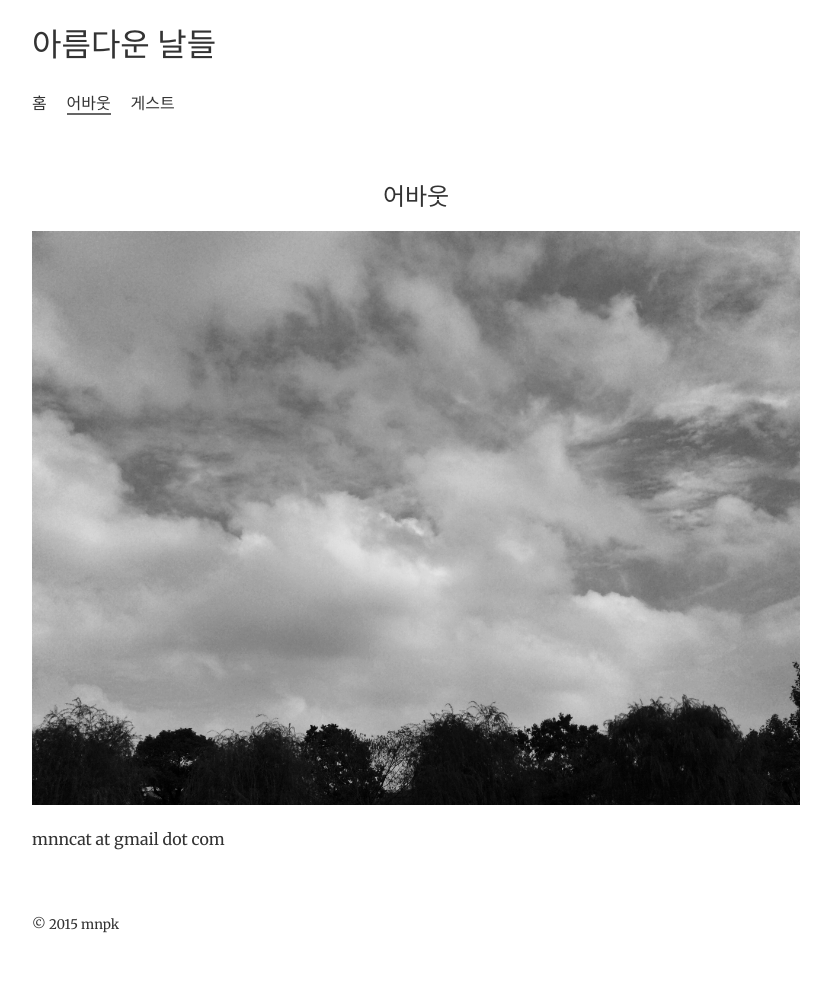
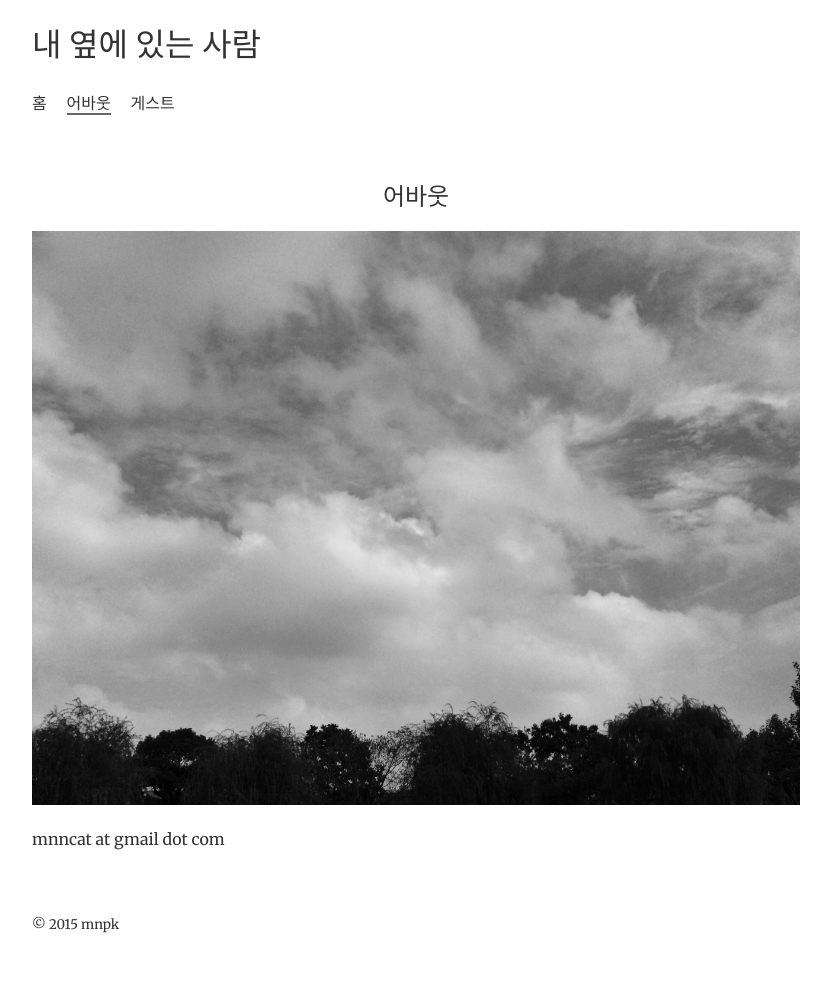
Before and after one commit to mnpk/mnpk.old.github.io, a Jekyll site: the page built from about.md, in a window 1280 px wide. Shown: the whole page, without its empty margins (224-1055 px from the left). Built offline with Jekyll 4.4.1, drawn with Linux system fonts in a browser that asks for light colours; Markdown is read by kramdown in place of the engine named in the settings.

Commit message:
이름 변경

```diff
--- a/_config.yml
+++ b/_config.yml
@@ -1,4 +1,4 @@
-title: 아름다운 날들
+title: 내 옆에 있는 사람
 baseurl: ""
 
 date_format: "%d %B %Y"
```
